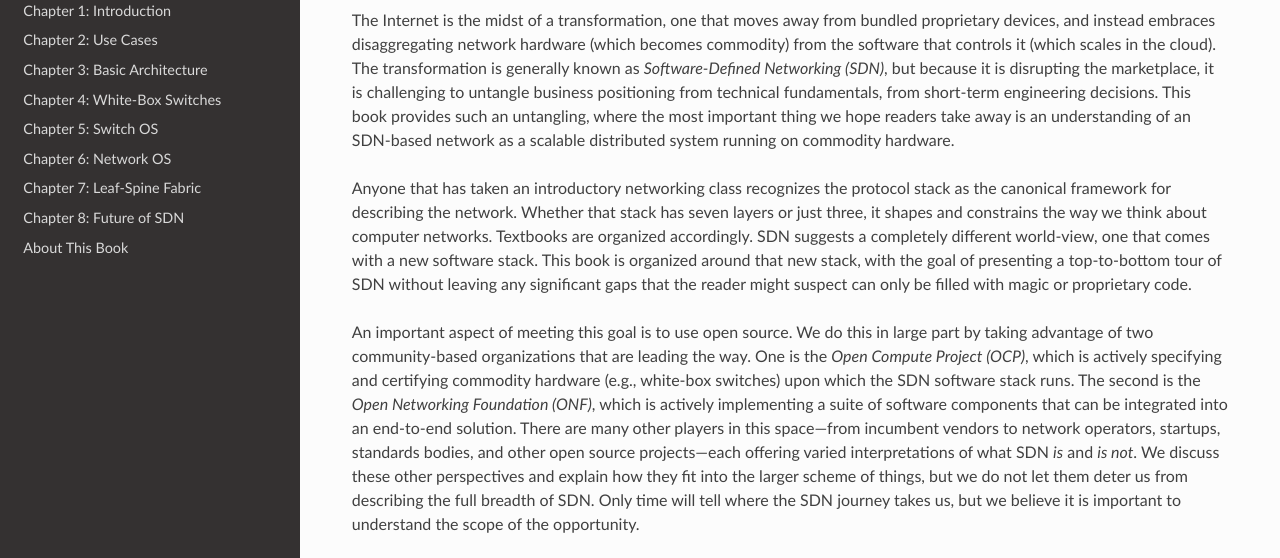
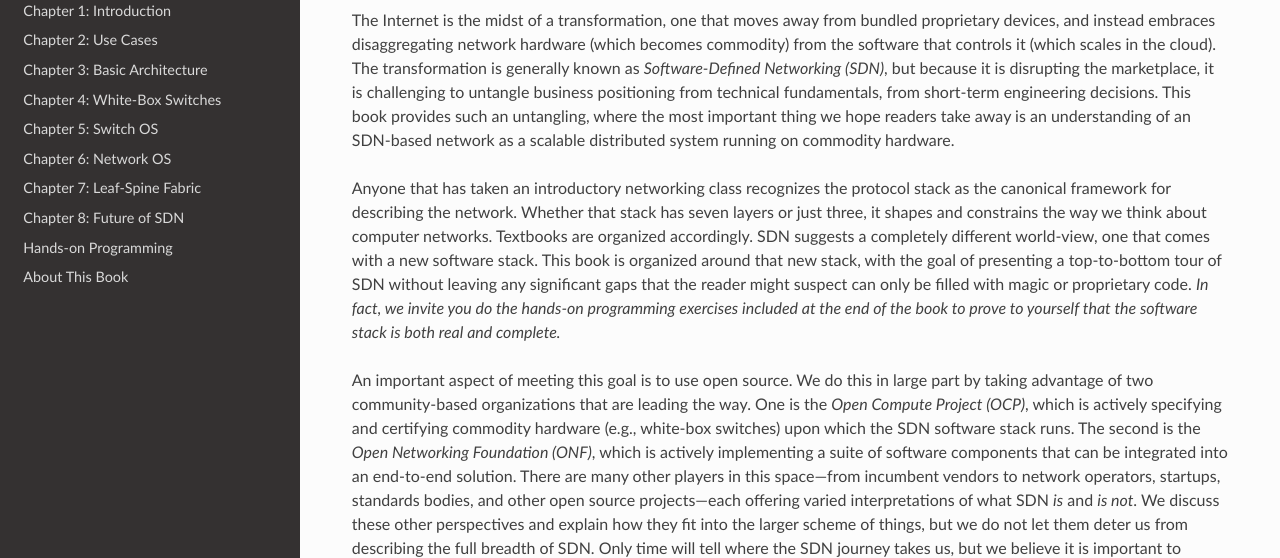
Before and after one commit to onosproject/onosproject.github.io, a plain HTML site: page preface.html in a window 1280 px wide. Shown: the part 214-772 px from the top of the page. Drawn offline with Linux system fonts and the light colour scheme.

Commit message:
publish latest

```diff
--- a/preface.html
+++ b/preface.html
@@ -98,6 +98,7 @@
 <li class="toctree-l1"><a class="reference internal" href="onos.html">Chapter 6:  Network OS</a></li>
 <li class="toctree-l1"><a class="reference internal" href="trellis.html">Chapter 7:  Leaf-Spine Fabric</a></li>
 <li class="toctree-l1"><a class="reference internal" href="future.html">Chapter 8:  Future of SDN</a></li>
+<li class="toctree-l1"><a class="reference internal" href="exercises.html">Hands-on Programming</a></li>
 <li class="toctree-l1"><a class="reference internal" href="README.html">About This Book</a></li>
 </ul>
 
@@ -188,13 +189,15 @@ commodity hardware.</p>
 <p>Anyone that has taken an introductory networking class recognizes the
 protocol stack as the canonical framework for describing the
 network. Whether that stack has seven layers or just three, it shapes
-and constrains the way we think about computer networks. Textbooks
-are organized accordingly. SDN suggests a completely different
-world-view, one that comes with a new software stack. This book is
-organized around that new stack, with the goal of presenting a
-top-to-bottom tour of SDN without leaving any significant gaps that
-the reader might suspect can only be filled with magic or proprietary
-code.</p>
+and constrains the way we think about computer networks. Textbooks are
+organized accordingly. SDN suggests a completely different world-view,
+one that comes with a new software stack. This book is organized
+around that new stack, with the goal of presenting a top-to-bottom
+tour of SDN without leaving any significant gaps that the reader might
+suspect can only be filled with magic or proprietary code. <em>In fact, we
+invite you do the hands-on programming exercises included at the end
+of the book to prove to yourself that the software stack is both real
+and complete.</em></p>
 <p>An important aspect of meeting this goal is to use open source. We do
 this in large part by taking advantage of two community-based
 organizations that are leading the way. One is the <em>Open Compute
```
Also changed, not shown: _sources/preface.rst.txt, searchindex.js.
